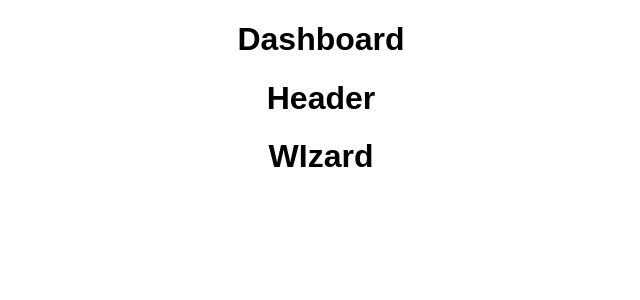
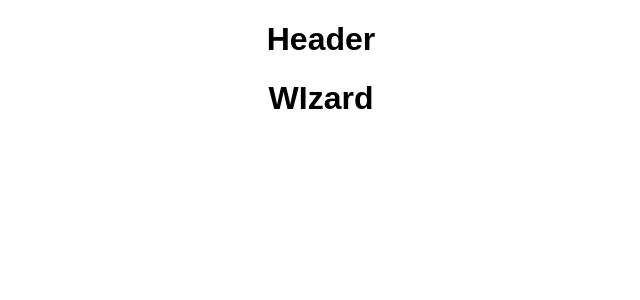
Before and after one commit to webpromo/houser, a React (Create React App) app: page /#/wizard in a window 1280 px wide. Shown: the top 300 px of the page, without its empty margins (319-959 px from the left). Built offline with nearby package versions, Linux system fonts and the light colour scheme.

Commit message:
various tweeks

```diff
--- a/src/App.js
+++ b/src/App.js
@@ -2,6 +2,7 @@ import React, { Component } from 'react';
 import Dashboard from './component/Dashboard/Dashboard';
 import Wizard from './component/Wizard/Wizard';
 import Header from './component/Header/Header';
+import routes from './routes.js';
 
 import './App.css';
 
@@ -9,9 +10,10 @@ class App extends Component {
   render() {
     return (
       <div className="App">
-<Dashboard />
+
 <Header />
-<Wizard />
+{routes}
+
 
       </div>
     );
--- a/src/component/Wizard/Wizard.js
+++ b/src/component/Wizard/Wizard.js
@@ -4,7 +4,7 @@ import React, { Component } from 'react';
 
 
 
-class WIzard extends Component {
+class Wizard extends Component {
   render() {
     return (
 
@@ -21,4 +21,4 @@ class WIzard extends Component {
   }
 }
 
-export default WIzard;
+export default Wizard;
--- a/src/route.js
+++ b/src/routes.js
@@ -1,6 +1,7 @@
+import React from 'react';
 import {HashRouter,Switch,Route} from 'react-router-dom';
-import {Dashboard} from './component/Dashboard/Dashboard';
-import {Wizard} from './component/Wizard/Wizard';
+import Dashboard from './component/Dashboard/Dashboard';
+import Wizard from './component/Wizard/Wizard';
 
 export default (
     <Switch>
```
